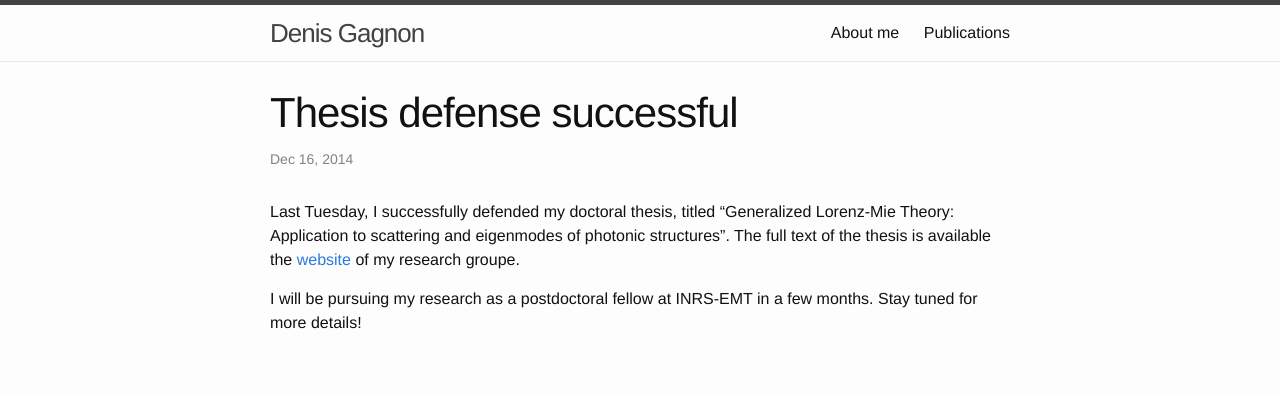
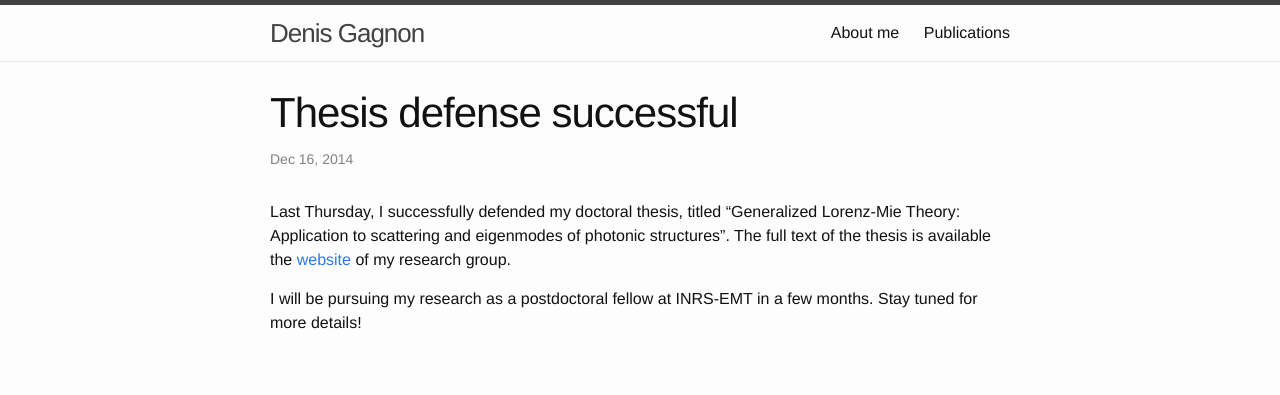
Before and after one commit to McNoggins/mcnoggins.github.io, a Jekyll site: the page built from _posts/2014-12-11-defense.markdown, in a window 1280 px wide. Shown: the top 395 px of the page. Built offline with Jekyll 4.4.1, drawn with Linux system fonts in a browser that asks for light colours.

Commit message:
Corrected post

```diff
--- a/_posts/2014-12-11-defense.markdown
+++ b/_posts/2014-12-11-defense.markdown
@@ -4,7 +4,7 @@ title:  "Thesis defense successful"
 date:   2014-12-16 15:45:00
 categories: news
 ---
-Last Tuesday, I successfully defended my doctoral thesis, titled "Generalized Lorenz-Mie Theory: Application to scattering and eigenmodes of photonic structures". The full text of the thesis is available the [website][dynamica] of my research groupe.
+Last Thursday, I successfully defended my doctoral thesis, titled "Generalized Lorenz-Mie Theory: Application to scattering and eigenmodes of photonic structures". The full text of the thesis is available the [website][dynamica] of my research group.
 
 I will be pursuing my research as a postdoctoral fellow at INRS-EMT in a few months. Stay tuned for more details!
 
```
